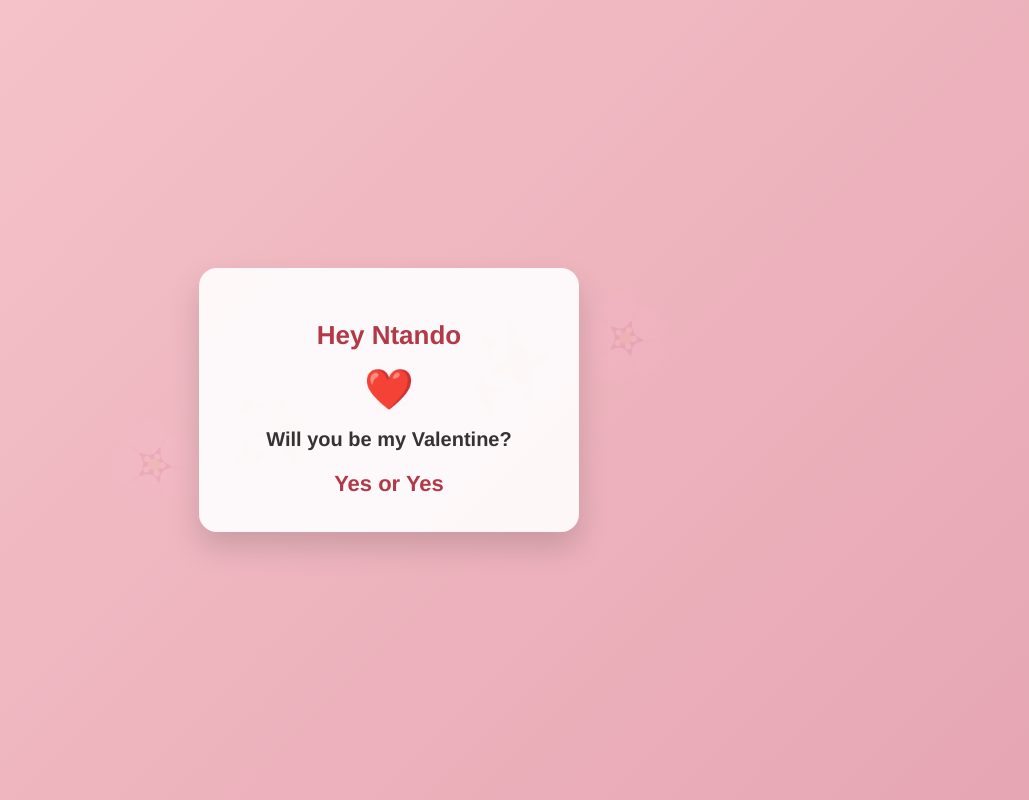
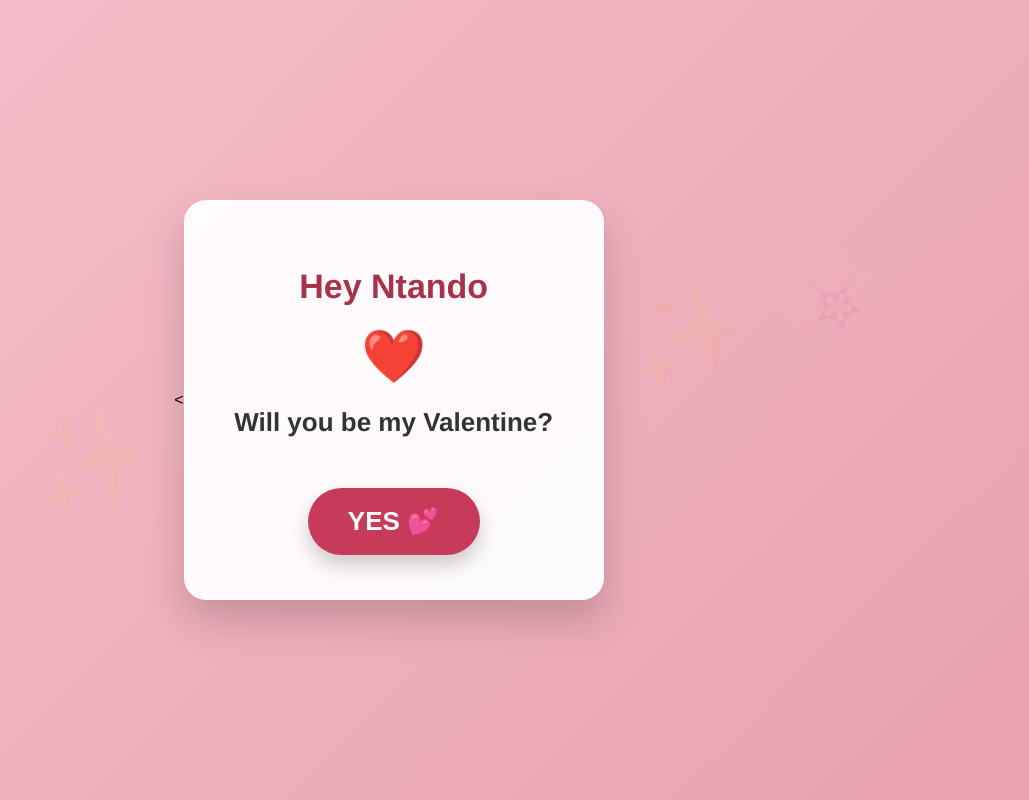
Before and after one commit to telicverse-web/Valentines-, a plain HTML site: page index.html in a window 1280 px wide. Shown: the whole page, without its empty margins (251-1280 px from the left). Drawn offline with Linux system fonts and the light colour scheme.

Commit message:
Update index.html

```diff
--- a/index.html
+++ b/index.html
@@ -4,7 +4,7 @@
   <meta charset="UTF-8">
   <title>Valentine?</title>
 
-   <style>
+   <<style>
   * {
     box-sizing: border-box;
   }
@@ -23,73 +23,140 @@
     justify-content: center;
     text-align: center;
 
-    /* Rose gold gradient */
-    background: linear-gradient(135deg, #f7c6cc, #e6a6b3);
-
+    background: linear-gradient(135deg, #f6c1cc, #e8a1b0);
     position: relative;
     overflow: hidden;
   }
 
-  /* Lily background layer */
+  /* Stargazer lily outline vibe */
   body::before {
-    content: "🌸 ✨ 🌸 ✨ 🌸";
+    content: "🌸 ✨ 🌸 ✨ 🌸 ✨ 🌸";
     position: absolute;
-    font-size: 80px;
-    opacity: 0.08;
+    font-size: 100px;
+    opacity: 0.06;
     top: 50%;
     left: 50%;
-    transform: translate(-50%, -50%) rotate(-15deg);
+    transform: translate(-50%, -50%) rotate(-12deg);
     white-space: nowrap;
     pointer-events: none;
   }
 
   .card {
-    background: rgba(255, 255, 255, 0.9);
-    padding: 35px 25px;
-    border-radius: 18px;
-    max-width: 90%;
-    width: 380px;
-    box-shadow: 0 15px 30px rgba(0,0,0,0.15);
+    background: rgba(255, 255, 255, 0.95);
+    padding: 45px 30px;
+    border-radius: 22px;
+    max-width: 92%;
+    width: 420px;
+    box-shadow: 0 20px 40px rgba(0,0,0,0.18);
     position: relative;
     z-index: 2;
   }
 
   h1 {
-    color: #b23a48;
-    margin-bottom: 10px;
-    font-size: 26px;
+    font-size: 34px;
+    color: #a8324a;
+    margin-bottom: 15px;
   }
 
   .heart {
-    font-size: 40px;
-    margin: 15px 0;
+    font-size: 52px;
+    margin: 20px 0;
   }
 
   p {
-    font-size: 20px;
+    font-size: 26px;
     color: #333;
-    margin: 15px 0;
+    margin: 20px 0;
   }
 
-  .yes {
-    font-size: 22px;
+  .yes-btn {
+    margin-top: 30px;
+    padding: 18px 40px;
+    font-size: 26px;
     font-weight: bold;
-    color: #b23a48;
-    margin-top: 20px;
+    color: white;
+    background: #c73b5a;
+    border: none;
+    border-radius: 40px;
+    cursor: pointer;
+    box-shadow: 0 10px 20px rgba(0,0,0,0.2);
+  }
+
+  .yes-btn:active {
+    transform: scale(0.96);
+  }
+
+  canvas {
+    position: fixed;
+    top: 0;
+    left: 0;
+    pointer-events: none;
   }
 </style>
-</head>
-<body>
 
-  <div class="card">
+</body>
+     <canvas id="confetti"></canvas>
+
+<div class="card">
   <h1>Hey Ntando</h1>
 
   <div class="heart">❤️</div>
 
   <p><strong>Will you be my Valentine?</strong></p>
 
-  <div class="yes">Yes or Yes</div>
-  </div>
+  <button class="yes-btn" onclick="launchConfetti()">YES 💕</button>
+</div>
+    <script>
+  const canvas = document.getElementById("confetti");
+  const ctx = canvas.getContext("2d");
 
-</body>
+  canvas.width = window.innerWidth;
+  canvas.height = window.innerHeight;
+
+  const confettiPieces = [];
+
+  function launchConfetti() {
+    for (let i = 0; i < 150; i++) {
+      confettiPieces.push({
+        x: Math.random() * canvas.width,
+        y: Math.random() * canvas.height - canvas.height,
+        r: Math.random() * 6 + 4,
+        d: Math.random() * 30 + 10,
+        color: ["#ff4d6d", "#f7c6cc", "#ffffff"][Math.floor(Math.random() * 3)],
+        tilt: Math.random() * 10 - 10,
+        tiltAngle: 0,
+        tiltAngleIncrement: Math.random() * 0.07 + 0.05
+      });
+    }
+    requestAnimationFrame(drawConfetti);
+  }
+
+  function drawConfetti() {
+    ctx.clearRect(0, 0, canvas.width, canvas.height);
+
+    confettiPieces.forEach((p, i) => {
+      ctx.beginPath();
+      ctx.fillStyle = p.color;
+      ctx.arc(p.x, p.y, p.r, 0, Math.PI * 2);
+      ctx.fill();
+
+      p.y += Math.cos(p.d) + 4;
+      p.x += Math.sin(p.tiltAngle);
+      p.tiltAngle += p.tiltAngleIncrement;
+
+      if (p.y > canvas.height) {
+        confettiPieces.splice(i, 1);
+      }
+    });
+
+    if (confettiPieces.length > 0) {
+      requestAnimationFrame(drawConfetti);
+    }
+  }
+
+  window.onresize = () => {
+    canvas.width = window.innerWidth;
+    canvas.height = window.innerHeight;
+  };
+</script>
 </html>
```
